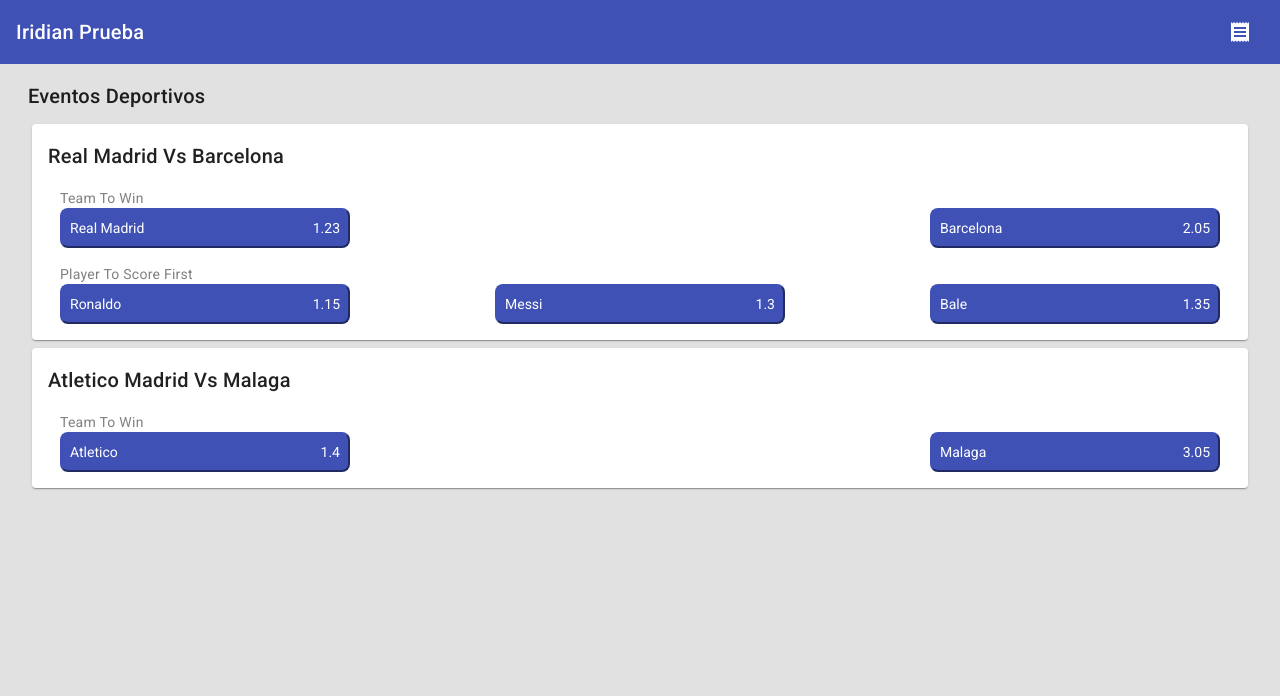
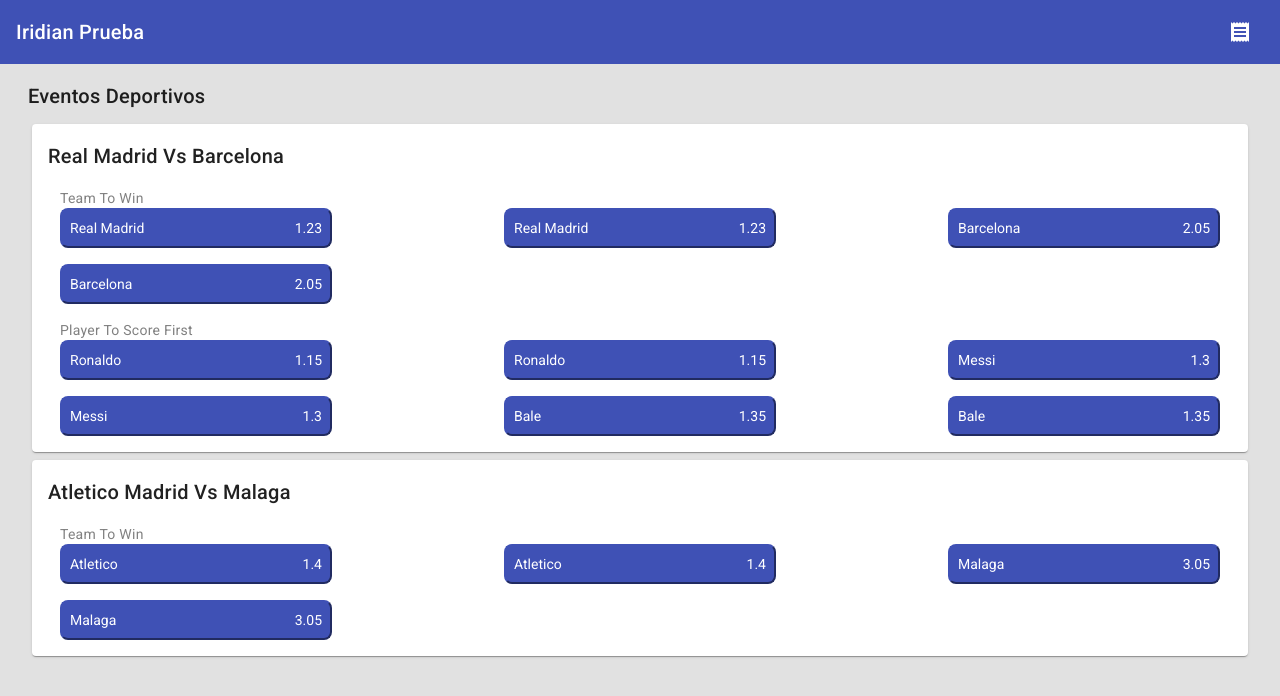
Before and after one commit to mauricio9896/iridian_technical_test, an Angular app: page / in a window 1280 px wide. Shown: the top 696 px of the page. Built offline with nearby package versions, Linux system fonts and the light colour scheme.

Commit message:
third commit

```diff
--- a/src/app/components/market/market.component.css
+++ b/src/app/components/market/market.component.css
@@ -2,6 +2,10 @@
 .name-market{
   font-size: 14px;
   color: gray;
+}
+
+.card{
+  min-width: 150px;
 }
 
 .options{
@@ -15,7 +19,6 @@
   border-color: rgb(63, 81, 181);
 }
 
-
 .selected{
   background-color: green;
 }
--- a/src/app/components/market/market.component.html
+++ b/src/app/components/market/market.component.html
@@ -1,7 +1,13 @@
 <div class="container-fluid mt-3">
   <span class="mb-1 name-market">{{market.name | titlecase}}</span>
-  <div class="d-flex gap-3 justify-content-between" >
+  <div class="row gap-3 justify-content-between" >
     @for (selection of market.selections; track $index) {
+      <div class="col-md-3">
+        <button (click)="addBetslip(selection)" class="options" [ngClass]="{'selected': selectedOption(selection.id)}">
+            <div>{{selection.name}}</div>
+            <div>{{selection.price}}</div>
+        </button>
+      </div>
       <div class="col-md-3">
         <button (click)="addBetslip(selection)" class="options" [ngClass]="{'selected': selectedOption(selection.id)}">
             <div>{{selection.name}}</div>
```
